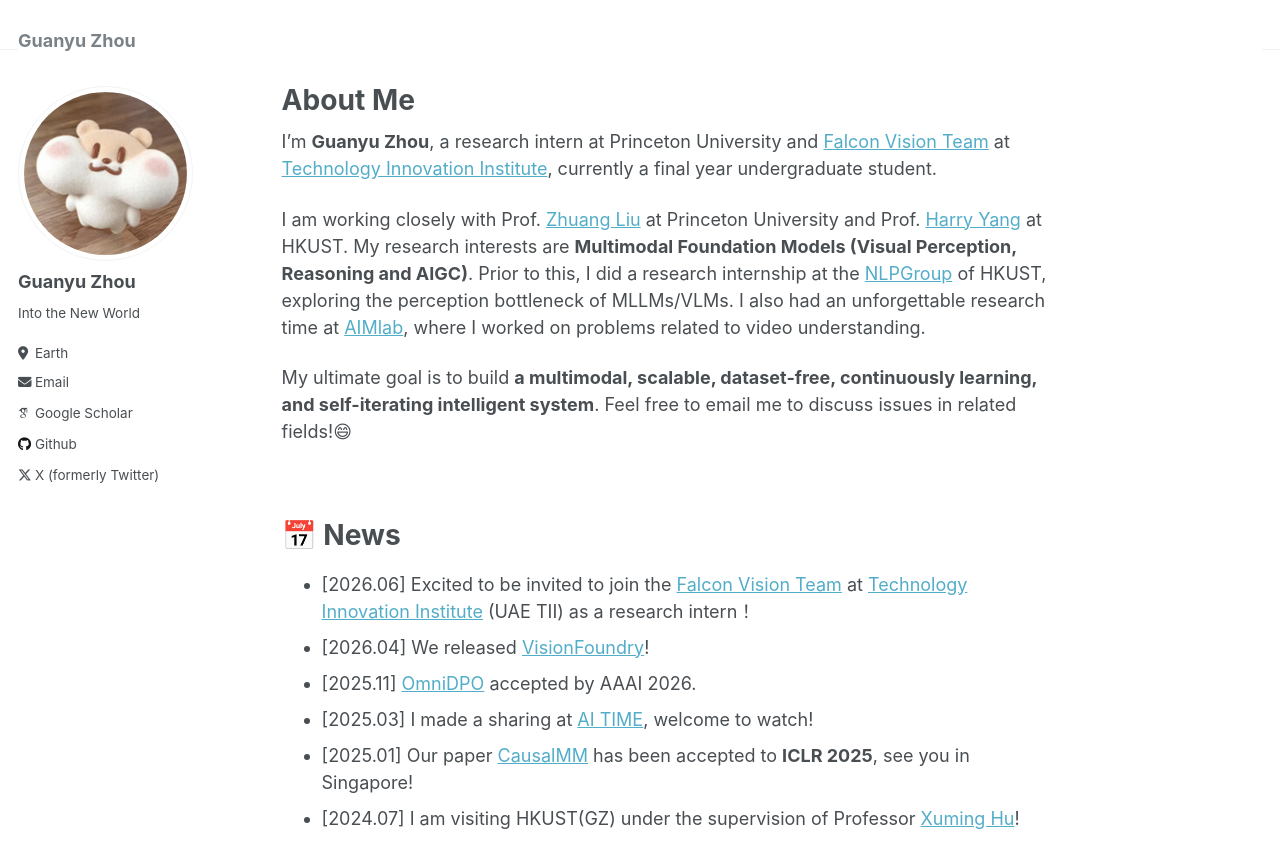
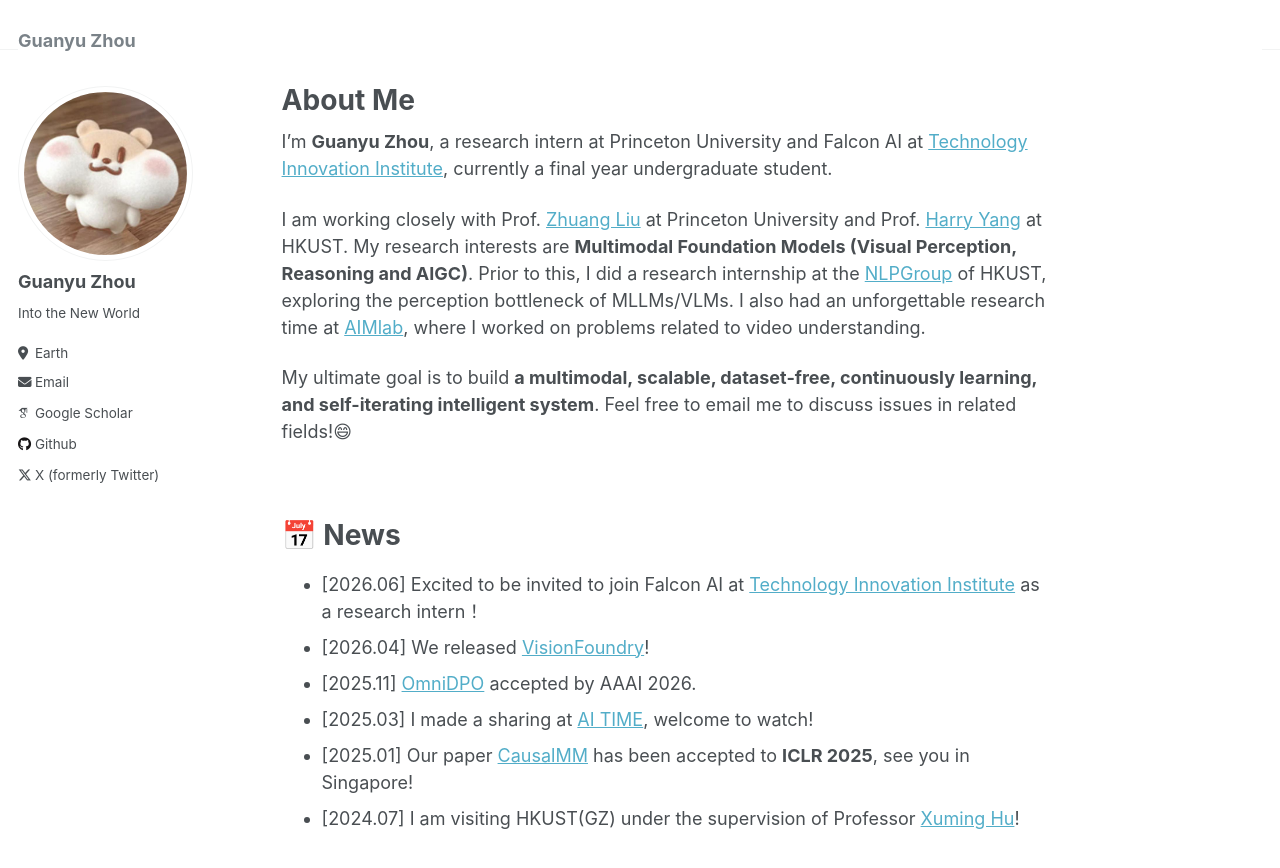
Before and after one commit to The-Martyr/the-martyr.github.io, a Jekyll site: the page built from _pages/about.md, in a window 1280 px wide and 900 px high. Shown: the top 868 px of the window. Built offline with Jekyll 4.4.1, drawn with Linux system fonts in a browser that asks for light colours; some web fonts are replaced.

Commit message:
Update about.md

```diff
--- a/_pages/about.md
+++ b/_pages/about.md
@@ -7,7 +7,7 @@ redirect_from:
   - /about.html
 ---
 
-I'm **Guanyu Zhou**, a research intern at Princeton University and [Falcon Vision Team](https://github.com/tiiuae/Falcon-Perception) at [Technology Innovation Institute](https://www.tii.ae/), currently a final year undergraduate student.
+I'm **Guanyu Zhou**, a research intern at Princeton University and Falcon AI at [Technology Innovation Institute](https://www.tii.ae/), currently a final year undergraduate student.
 
 I am working closely with Prof. [Zhuang Liu](https://liuzhuang13.github.io/) at Princeton University and Prof. [Harry Yang](https://hyang.org/) at HKUST. My research interests are **Multimodal Foundation Models (Visual Perception, Reasoning and AIGC)**. Prior to this, I did a research internship at the [NLPGroup](https://xuminghu.github.io/) of HKUST, exploring the perception bottleneck of MLLMs/VLMs. I also had an unforgettable research time at [AIMlab](https://xiangroup.github.io/), where I worked on problems related to video understanding.
 
@@ -15,7 +15,7 @@ My ultimate goal is to build **a multimodal, scalable, dataset-free, continuousl
 
 <br>
 # 📅 News
-* [2026.06] Excited to be invited to join the [Falcon Vision Team](https://github.com/tiiuae/Falcon-Perception) at [Technology Innovation Institute](https://www.tii.ae/) (UAE TII) as a research intern！
+* [2026.06] Excited to be invited to join Falcon AI at [Technology Innovation Institute](https://www.tii.ae/) as a research intern！
 * [2026.04] We released [VisionFoundry](https://zlab-princeton.github.io/VisionFoundry/)!
 * [2025.11] [OmniDPO](https://arxiv.org/abs/2509.00723) accepted by AAAI 2026.
 * [2025.03] I made a sharing at [AI TIME](https://www.bilibili.com/video/BV1YkRAYVEHy/?vd_source=ffc139b7b13aa7195dd7b37795efa6a9), welcome to watch!
```
